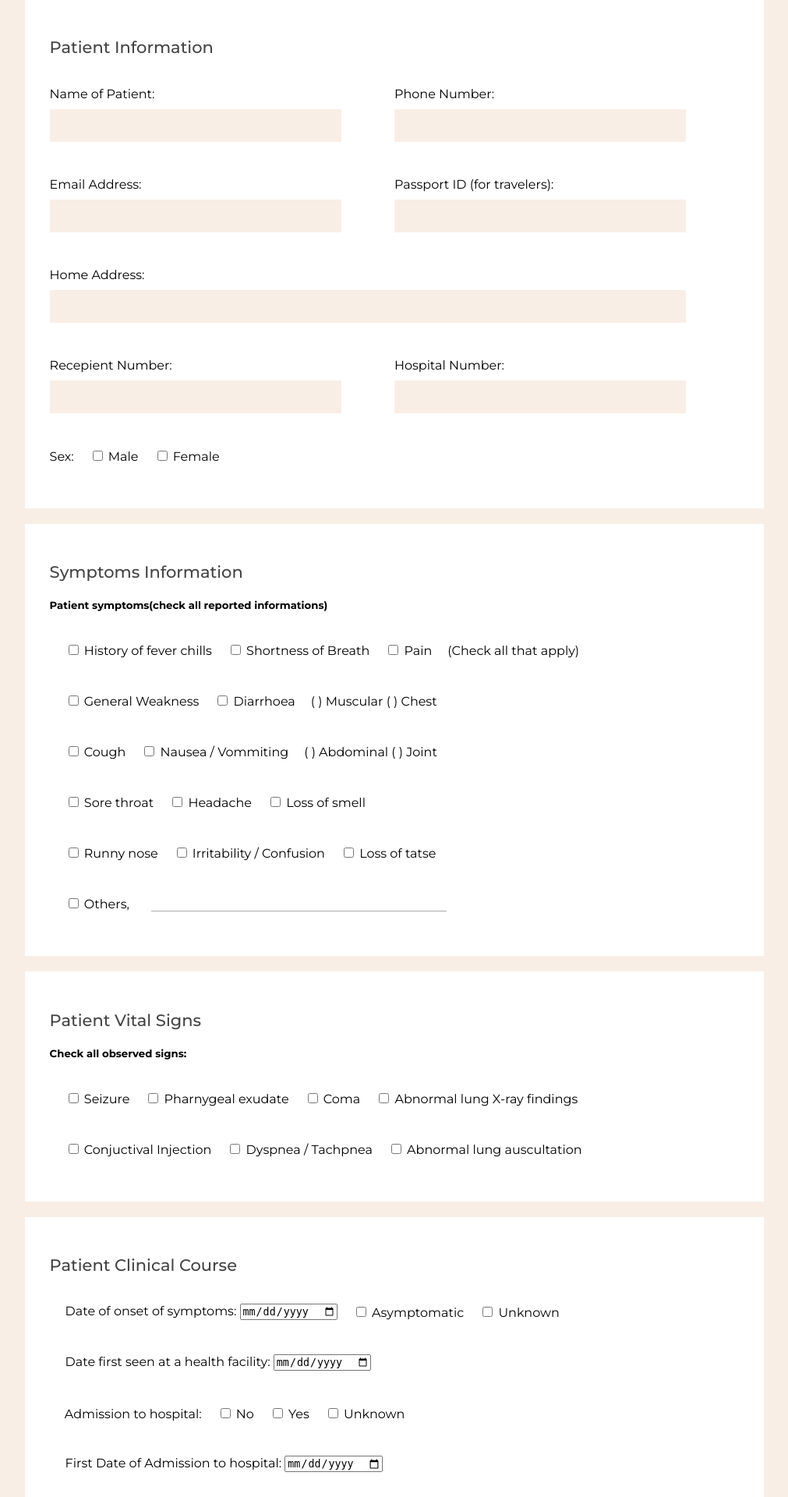
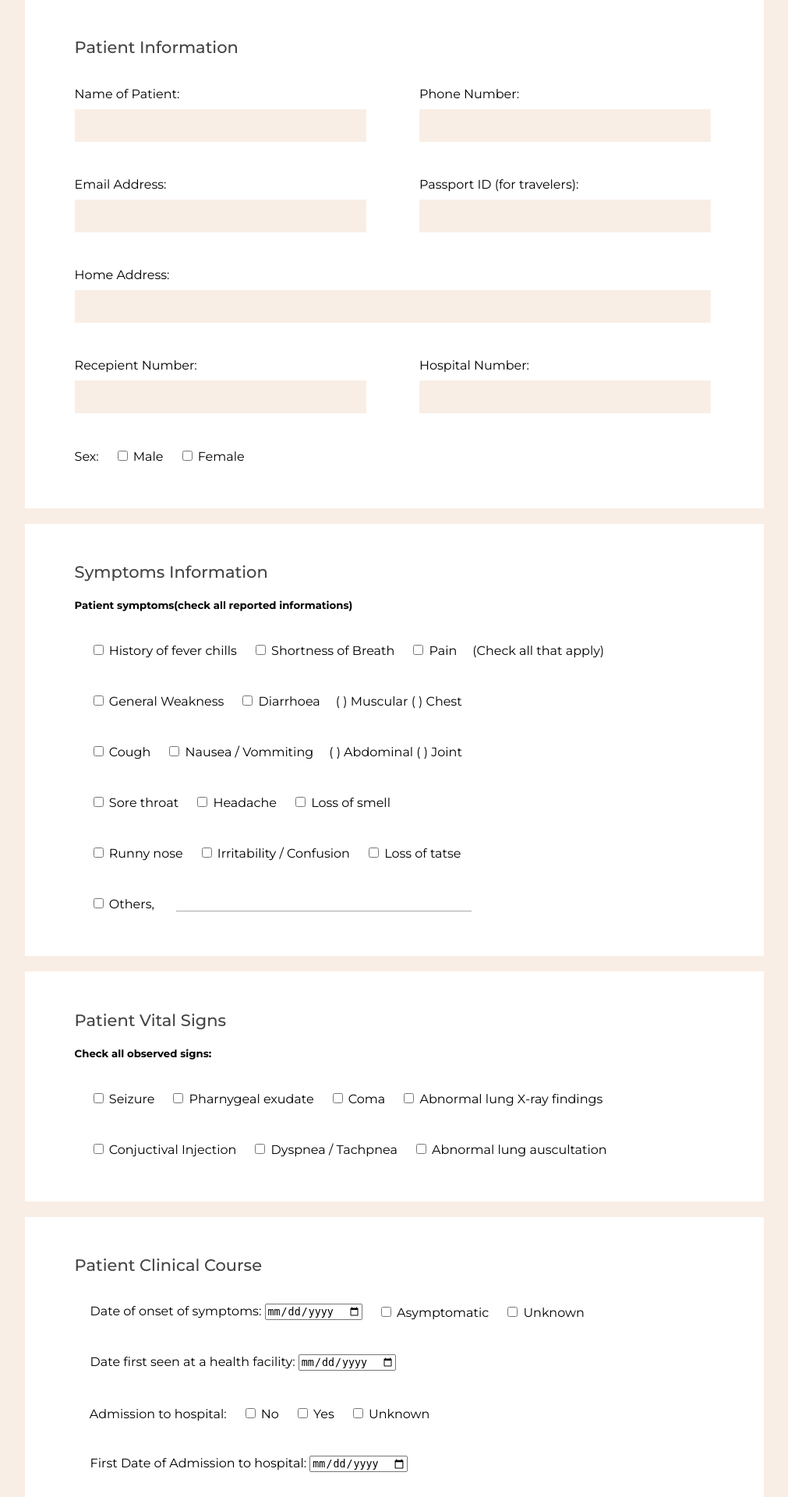
Before and after one commit to i-Blaise/covidtest.trusthospital.com, a PHP site: page /CIV/Iindex.html in a window 1280 px wide. Shown: the part 201-2121 px from the top of the page at 78% size, without its empty margins (134-1145 px from the left). Run offline with PHP 8.4, Linux system fonts and the light colour scheme.

Commit message:
CIV folder

```diff
--- a/CIV/main.css
+++ b/CIV/main.css
@@ -37,7 +37,7 @@ body{
     background: #fff;
     width: 70%;
     margin: 0 auto 20px;
-    padding: 32px;
+    padding: 2rem 0 2rem 4rem;
 }
 .cs-header {
     margin: 0 auto;
```
